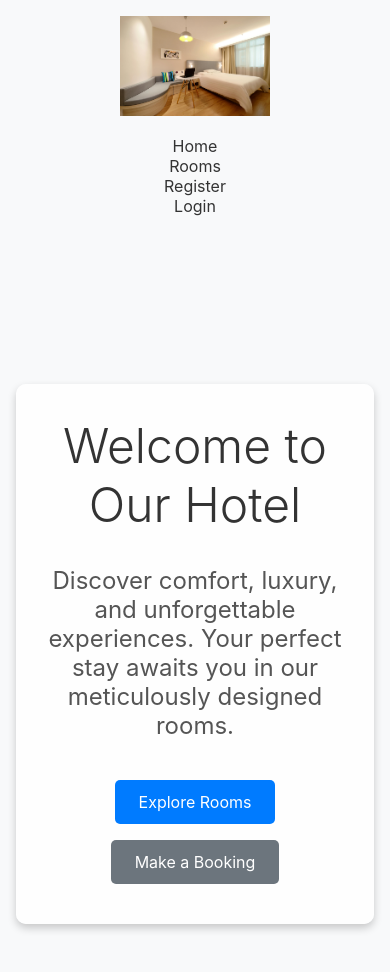
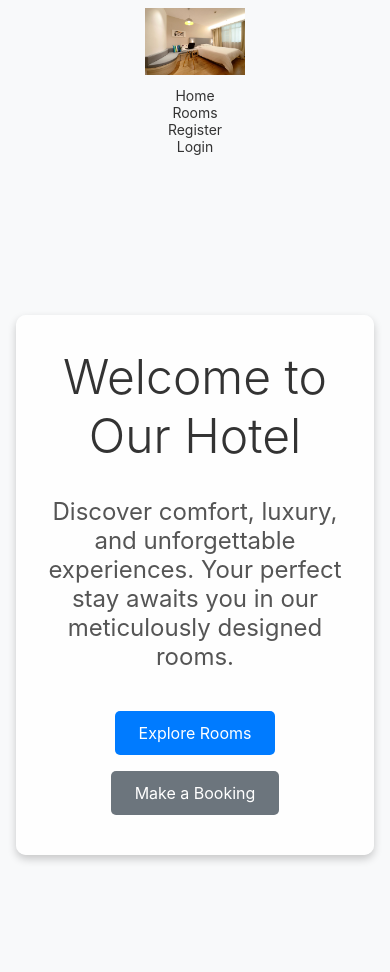
Before and after one commit to Suegathh/bookings-client, a React (Create React App) app: page / in a window 390 px wide. Shown: the top 972 px of the page. Built offline with nearby package versions, Linux system fonts and the light colour scheme.

Commit message:
add styling

```diff
--- a/src/components/Header.scss
+++ b/src/components/Header.scss
@@ -1,22 +1,25 @@
 .main-header {
     background-color: #f8f9fa;
-    padding: 1rem 0;
+    padding: 0.5rem 0;
     box-shadow: 0 2px 4px rgba(0, 0, 0, 0.1);
 
     .container {
       display: flex;
       justify-content: space-between;
       align-items: center;
+      max-width: 500px; /* Reduced width size */
+      margin: 0 auto; /* Center align */
     }
 
     img {
-      max-width: 150px;
+      max-width: 100px; /* Reduced size */
       animation: fadeIn 1.5s ease-in-out;
     }
 
     nav {
       a {
-        margin: 0 0.5rem;
+        margin: 0 0.25rem; /* Reduced margin */
+        font-size: 0.875rem; /* Smaller font size */
         color: #333;
         text-decoration: none;
         transition: color 0.3s;
@@ -27,15 +30,17 @@
       }
 
       span {
-        margin-right: 1rem;
+        margin-right: 0.5rem; /* Reduced margin */
         font-weight: bold;
+        font-size: 0.875rem; /* Smaller font size */
       }
 
       button {
         background-color: #007bff;
         border: none;
         color: white;
-        padding: 0.5rem 1rem;
+        padding: 0.25rem 0.5rem; /* Reduced padding */
+        font-size: 0.875rem; /* Smaller font size */
         cursor: pointer;
         transition: background-color 0.3s;
 
@@ -62,14 +67,16 @@
     .main-header .container {
       flex-direction: column;
       text-align: center;
+      max-width: 100%; /* Full width for small screens */
     }
 
     nav {
-      margin-top: 1rem;
+      margin-top: 0.5rem; /* Reduced margin */
 
       a, span, button {
         display: block;
-        margin: 0.5rem 0;
+        margin: 0.25rem 0; /* Reduced margin */
+        font-size: 0.875rem; /* Smaller font size */
       }
     }
   }
```
